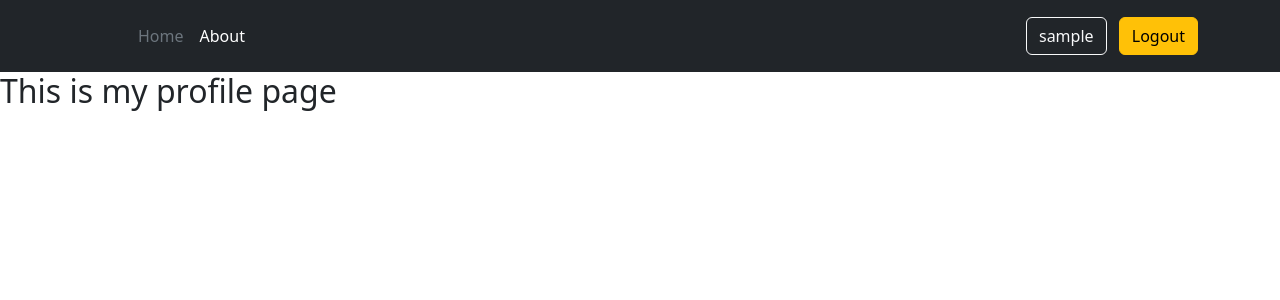
After one commit to abdullahozer11/todo-app, a Django app: page /profile/ in a window 1280 px wide. The commit adds this page. Shown: the top 300 px of the page. Run offline with Django 4.2, Linux system fonts and the light colour scheme; the visitor is signed in with stand-in values (Sample User, id 1).

Commit message:
user is added. login and signin is working. lists are binded to users now

```diff
--- a/templates/navbar.html
+++ b/templates/navbar.html
@@ -9,13 +9,24 @@
 
             <ul class="nav col-12 col-lg-auto me-lg-auto mb-2 justify-content-center mb-md-0">
                 <li><a href="#" class="nav-link px-2 text-secondary" onclick="location.href='{% url "index" %}'">Home</a></li>
-                <li><a href="#" class="nav-link px-2 text-white">Features</a></li>
+{#                <li><a href="#" class="nav-link px-2 text-white">Features</a></li>#}
                 <li><a href="#" class="nav-link px-2 text-white" onclick="location.href='{% url "about" %}'">About</a></li>
             </ul>
 
             <div class="text-end">
-                <button type="button" class="btn btn-outline-light me-2" onclick="location.href='{% url "login" %}'">Login</button>
-                <button type="button" class="btn btn-warning" onclick="location.href='{% url "signup" %}'">Sign-up</button>
+                {% if user.is_authenticated %}
+                    <button type="button" class="btn btn-outline-light me-2"
+                            onclick="location.href='{% url "profile" %}'">
+                        {{ user.username }}
+                    </button>
+                    <button type="button" class="btn btn-warning"
+                            onclick="location.href='{% url "logout" %}'">Logout</button>
+                {% else %}
+                    <button type="button" class="btn btn-outline-light me-2"
+                            onclick="location.href='{% url "login" %}'">Login</button>
+                    <button type="button" class="btn btn-warning"
+                            onclick="location.href='{% url "signup" %}'">Sign-up</button>
+                {% endif %}
             </div>
         </div>
     </div>
--- /dev/null
+++ b/templates/profiles/profile.html
@@ -0,0 +1,7 @@
+{% extends "base.html" %}
+
+{% block content %}
+
+    <h2>This is my profile page</h2>
+
+{% endblock %}
--- a/templates/todo_app/index.html
+++ b/templates/todo_app/index.html
@@ -4,7 +4,7 @@
     <h3> ToDo Lists </h3>
 
     <ul>
-    {% for todo_list in todo_lists %}
+    {% for todo_list in object_list %}
         <li onclick="location.href='{% url 'item-view' list_id=todo_list.id %}'"> {{ todo_list.title }}</li>
     {% endfor %}
     </ul>
--- a/todo_app/models.py
+++ b/todo_app/models.py
@@ -9,8 +9,8 @@ def one_week_hence():
 
 # Create your models here.
 class ToDoList(models.Model):
+    user = models.ForeignKey(User, on_delete=CASCADE, default=None)
     title = models.CharField(max_length=100, unique=True)
-
     def __str__(self):
         return self.title
 
--- a/todo_app/urls.py
+++ b/todo_app/urls.py
@@ -1,11 +1,11 @@
-from django.contrib.auth.views import LoginView
+from django.contrib.auth.decorators import login_required
 from django.urls import path
 
-from todo_app.views import ListListView, ItemListView, ListAddView, ItemAddView, ItemUpdateView, ListDeleteView, \
-    ItemDeleteView, SignUpView, AboutView
+from todo_app.views import IndexView, ItemListView, ListAddView, ItemAddView, ItemUpdateView, ListDeleteView, \
+    ItemDeleteView, SignUpView, AboutView, LoginPageView, ProfileView, LogoutView
 
 urlpatterns = [
-    path('', ListListView.as_view(), name="index"),
+    path('', IndexView.as_view(), name="index"),
     path('about', AboutView, name="about"),
     path('list/<int:list_id>/', ItemListView.as_view(), name="item-view"),
     path('list/add/', ListAddView.as_view(), name="list-add"),
@@ -13,6 +13,8 @@ urlpatterns = [
     path('list/<int:list_id>/item/add/', ItemAddView.as_view(), name="item-add"),
     path('list/<int:list_id>/item/<pk>/update/', ItemUpdateView.as_view(), name="item-update"),
     path('list/<int:list_id>/item/<pk>/delete/', ItemDeleteView.as_view(), name="item-delete"),
-    path('login/', LoginView.as_view(), name="login"),
+    path('login/', LoginPageView.as_view(), name="login"),
+    path('logout/', LogoutView, name="logout"),
     path("signup/", SignUpView.as_view(), name="signup"),
+    path("profile/", ProfileView, name="profile"),
 ]
--- a/todo_app/views.py
+++ b/todo_app/views.py
@@ -1,6 +1,9 @@
 # Create your views here.
+from django.contrib.auth import logout
 from django.contrib.auth.forms import UserCreationForm
+from django.contrib.auth.mixins import LoginRequiredMixin
 from django.contrib.auth.views import LoginView
+from django.http import HttpResponseRedirect
 from django.shortcuts import render
 from django.urls import reverse_lazy, reverse
 from django.views.generic import ListView, DeleteView, CreateView, UpdateView
@@ -8,15 +11,15 @@ from django.views.generic import ListView, DeleteView, CreateView, UpdateView
 from todo_app.forms import ListForm, ItemForm
 from todo_app.models import ToDoList, ToDoItem
 
-class ListListView(ListView):
+
+class IndexView(LoginRequiredMixin, ListView):
     model = ToDoList
     context_object_name = 'List all the todo lists'
     template_name = "todo_app/index.html"
+    login_url = "login"
 
-    def get_context_data(self):
-        context = super(ListListView, self).get_context_data()
-        context["todo_lists"] = ToDoList.objects.all()
-        return context
+    def get_queryset(self):
+        return ToDoList.objects.filter(user=self.request.user)
 
 
 class ItemListView(ListView):
@@ -34,6 +37,10 @@ class ListAddView(CreateView):
     form_class = ListForm
     template_name = "todo_app/list-add.html"
     success_url = reverse_lazy("index")
+
+    def form_valid(self, form):
+        form.instance.user = self.request.user
+        return super().form_valid(form)
 
 
 class ItemAddView(CreateView):
@@ -99,10 +106,6 @@ class ItemDeleteView(DeleteView):
 class LoginPageView(LoginView):
     next_page = 'index'
 
-    def get_success_url(self):
-        return reverse('index')
-
-
 class SignUpView(CreateView):
     form_class = UserCreationForm
     success_url = reverse_lazy("login")
@@ -110,3 +113,10 @@ class SignUpView(CreateView):
 
 def AboutView(request):
     return render(request, template_name="about.html")
+
+def ProfileView(request):
+    return render(request, template_name="profiles/profile.html")
+
+def LogoutView(request):
+    logout(request)
+    return HttpResponseRedirect(reverse("index"))
```
Also changed, not shown: todo_app/migrations/0001_initial.py.
